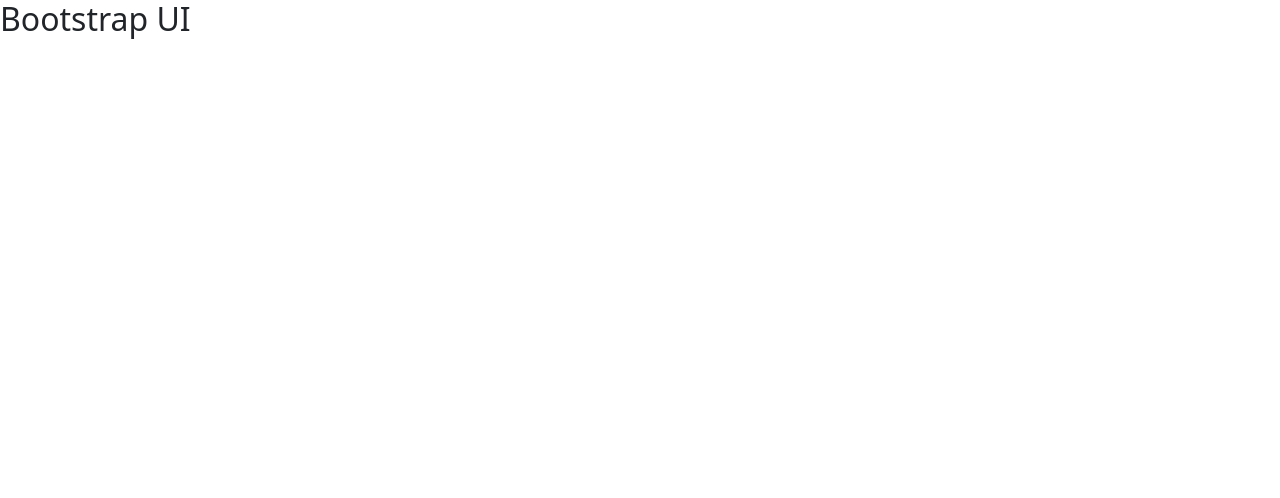
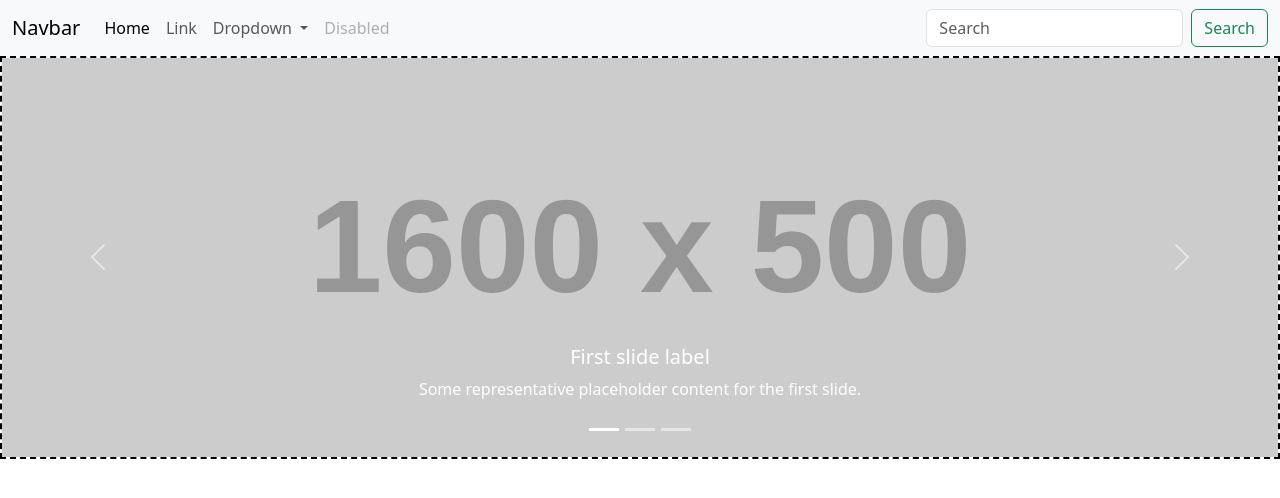
Before and after one commit to dineshgopalchand/MEAN-33, a website: page bootstrap-UI/index.html in a window 1280 px wide. Drawn offline with nearby package versions, Linux system fonts and the light colour scheme; placeholder pictures from the web are drawn by us.

Commit message:
Added header and carousel

```diff
--- a/bootstrap-UI/index.html
+++ b/bootstrap-UI/index.html
@@ -4,14 +4,151 @@
     <meta charset="UTF-8" />
     <meta name="viewport" content="width=device-width, initial-scale=1.0" />
     <title>Bootstrap Intro</title>
-    <link rel="stylesheet" href="./styles/common.css" />
-    <link rel="stylesheet" href="./styles/home.css" />
+
     <link
       rel="stylesheet"
       href="./node_modules/bootstrap/dist/css/bootstrap.min.css"
     />
+    <script src="./node_modules/bootstrap/dist/js/bootstrap.min.js"></script>
+    <link rel="stylesheet" href="./styles/common.css" />
+    <link rel="stylesheet" href="./styles/home.css" />
   </head>
   <body>
-    <h2>Bootstrap UI</h2>
+    <nav class="navbar navbar-expand-lg bg-body-tertiary">
+      <div class="container-fluid">
+        <a class="navbar-brand" href="#">Navbar</a>
+        <button
+          class="navbar-toggler"
+          type="button"
+          data-bs-toggle="collapse"
+          data-bs-target="#navbarSupportedContent"
+          aria-controls="navbarSupportedContent"
+          aria-expanded="false"
+          aria-label="Toggle navigation"
+        >
+          <span class="navbar-toggler-icon"></span>
+        </button>
+        <div class="collapse navbar-collapse" id="navbarSupportedContent">
+          <ul class="navbar-nav me-auto mb-2 mb-lg-0">
+            <li class="nav-item">
+              <a class="nav-link active" aria-current="page" href="#">Home</a>
+            </li>
+            <li class="nav-item">
+              <a class="nav-link" href="#">Link</a>
+            </li>
+            <li class="nav-item dropdown">
+              <a
+                class="nav-link dropdown-toggle"
+                href="#"
+                role="button"
+                data-bs-toggle="dropdown"
+                aria-expanded="false"
+              >
+                Dropdown
+              </a>
+              <ul class="dropdown-menu">
+                <li><a class="dropdown-item" href="#">Action</a></li>
+                <li><a class="dropdown-item" href="#">Another action</a></li>
+                <li><hr class="dropdown-divider" /></li>
+                <li>
+                  <a class="dropdown-item" href="#">Something else here</a>
+                </li>
+              </ul>
+            </li>
+            <li class="nav-item">
+              <a class="nav-link disabled" aria-disabled="true">Disabled</a>
+            </li>
+          </ul>
+          <form class="d-flex" role="search">
+            <input
+              class="form-control me-2"
+              type="search"
+              placeholder="Search"
+              aria-label="Search"
+            />
+            <button class="btn btn-outline-success" type="submit">
+              Search
+            </button>
+          </form>
+        </div>
+      </div>
+    </nav>
+    <div id="carouselExampleCaptions" class="carousel slide border-solid">
+      <div class="carousel-indicators">
+        <button
+          type="button"
+          data-bs-target="#carouselExampleCaptions"
+          data-bs-slide-to="0"
+          class="active"
+          aria-current="true"
+          aria-label="Slide 1"
+        ></button>
+        <button
+          type="button"
+          data-bs-target="#carouselExampleCaptions"
+          data-bs-slide-to="1"
+          aria-label="Slide 2"
+        ></button>
+        <button
+          type="button"
+          data-bs-target="#carouselExampleCaptions"
+          data-bs-slide-to="2"
+          aria-label="Slide 3"
+        ></button>
+      </div>
+      <div class="carousel-inner">
+        <div class="carousel-item active">
+          <img
+            src="https://dummyimage.com/1600x500/d91cd9/fff"
+            class="d-block w-100"
+            alt="dummy image purple"
+          />
+          <div class="carousel-caption d-none d-md-block">
+            <h5>First slide label</h5>
+            <p>Some representative placeholder content for the first slide.</p>
+          </div>
+        </div>
+        <div class="carousel-item">
+          <img
+            src="https://dummyimage.com/1600x500/990000/fff"
+            class="d-block w-100"
+            alt="dummy image red"
+          />
+          <div class="carousel-caption d-none d-md-block">
+            <h5>Second slide label</h5>
+            <p>Some representative placeholder content for the second slide.</p>
+          </div>
+        </div>
+        <div class="carousel-item">
+          <img
+            src="https://dummyimage.com/1600x500/009900/fff"
+            class="d-block w-100"
+            alt="..."
+          />
+          <div class="carousel-caption d-none d-md-block">
+            <h5>Third slide label</h5>
+            <p>Some representative placeholder content for the third slide.</p>
+          </div>
+        </div>
+      </div>
+      <button
+        class="carousel-control-prev"
+        type="button"
+        data-bs-target="#carouselExampleCaptions"
+        data-bs-slide="prev"
+      >
+        <span class="carousel-control-prev-icon" aria-hidden="true"></span>
+        <span class="visually-hidden">Previous</span>
+      </button>
+      <button
+        class="carousel-control-next"
+        type="button"
+        data-bs-target="#carouselExampleCaptions"
+        data-bs-slide="next"
+      >
+        <span class="carousel-control-next-icon" aria-hidden="true"></span>
+        <span class="visually-hidden">Next</span>
+      </button>
+    </div>
   </body>
 </html>
--- a/bootstrap-UI/styles/home.css
+++ b/bootstrap-UI/styles/home.css
@@ -0,0 +1,3 @@
+.border-solid {
+  border: 2px dashed black;
+}
```
